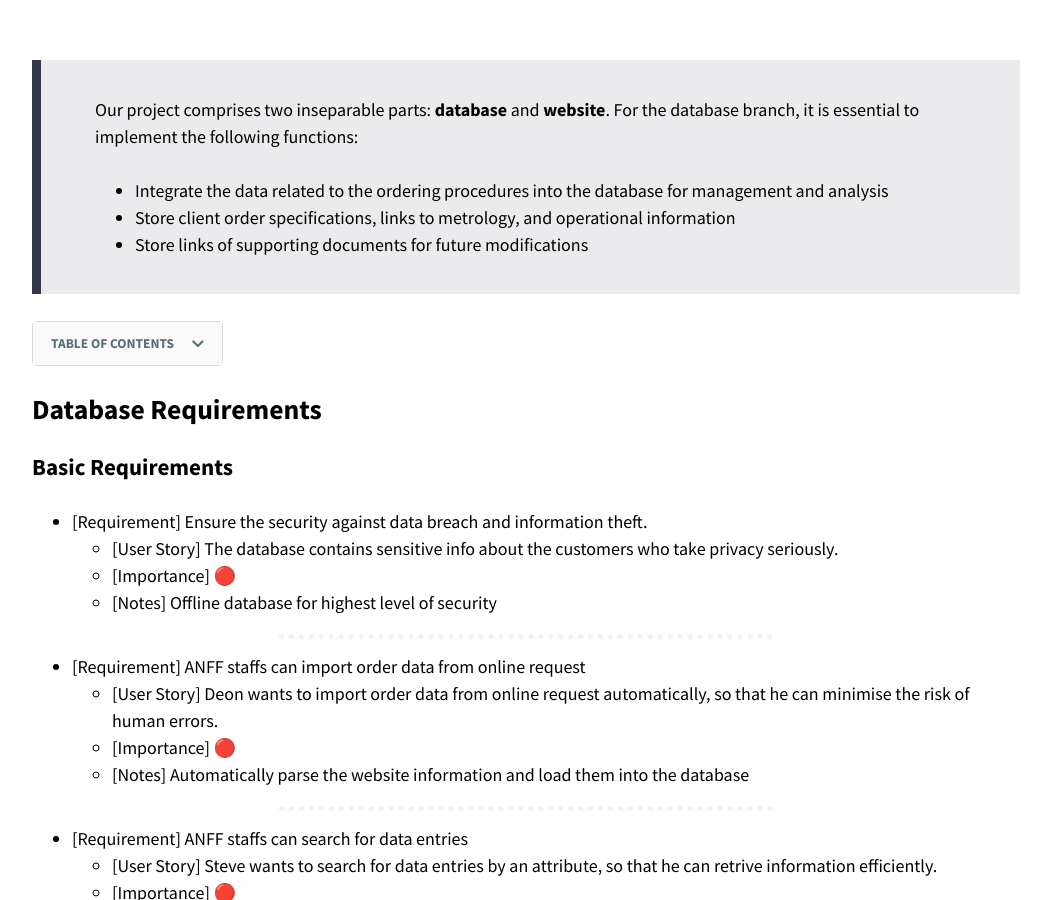
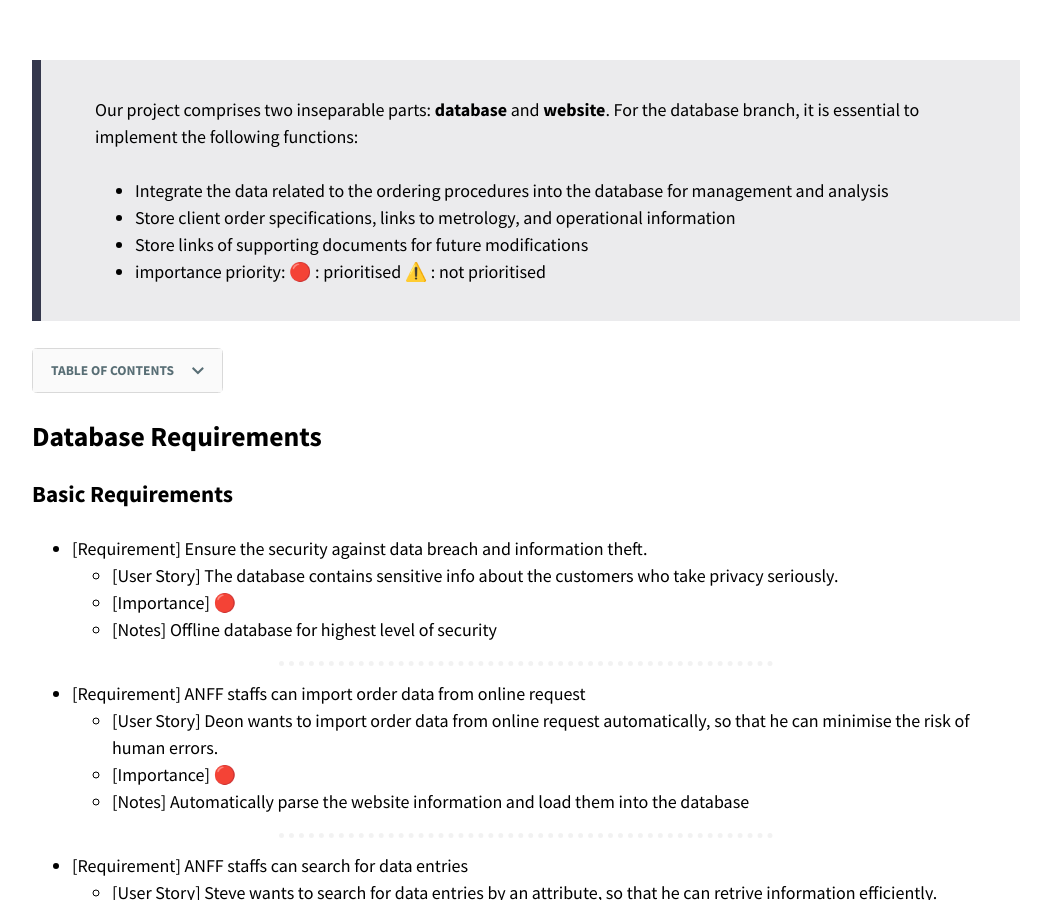
Before and after one commit to optofab/optofab.github.io, a Jekyll site: the page built from project-requirements.md, in a window 1280 px wide and 900 px high, scrolled down 306 px. Shown: the whole window, without its empty margins (114-1165 px from the left). Built offline with Jekyll 4.4.1, drawn with Linux system fonts in a browser that asks for light colours; nearby versions of some CDN libraries; emoji names are drawn with the system emoji font; some of the changed text lies outside the part shown.

Commit message:
added assumption

```diff
--- a/project-requirements.md
+++ b/project-requirements.md
@@ -11,6 +11,8 @@ tag:
 > - Integrate the data related to the ordering procedures into the database for management and analysis
 > - Store client order specifications, links to metrology, and operational information
 > - Store links of supporting documents for future modifications
+> - importance priority: :red_circle: : prioritised :warning: : not prioritised
+
 
 {% include toc %}
 
```
Also changed, not shown: other parts of project-requirements.md (+2 -0 lines).
